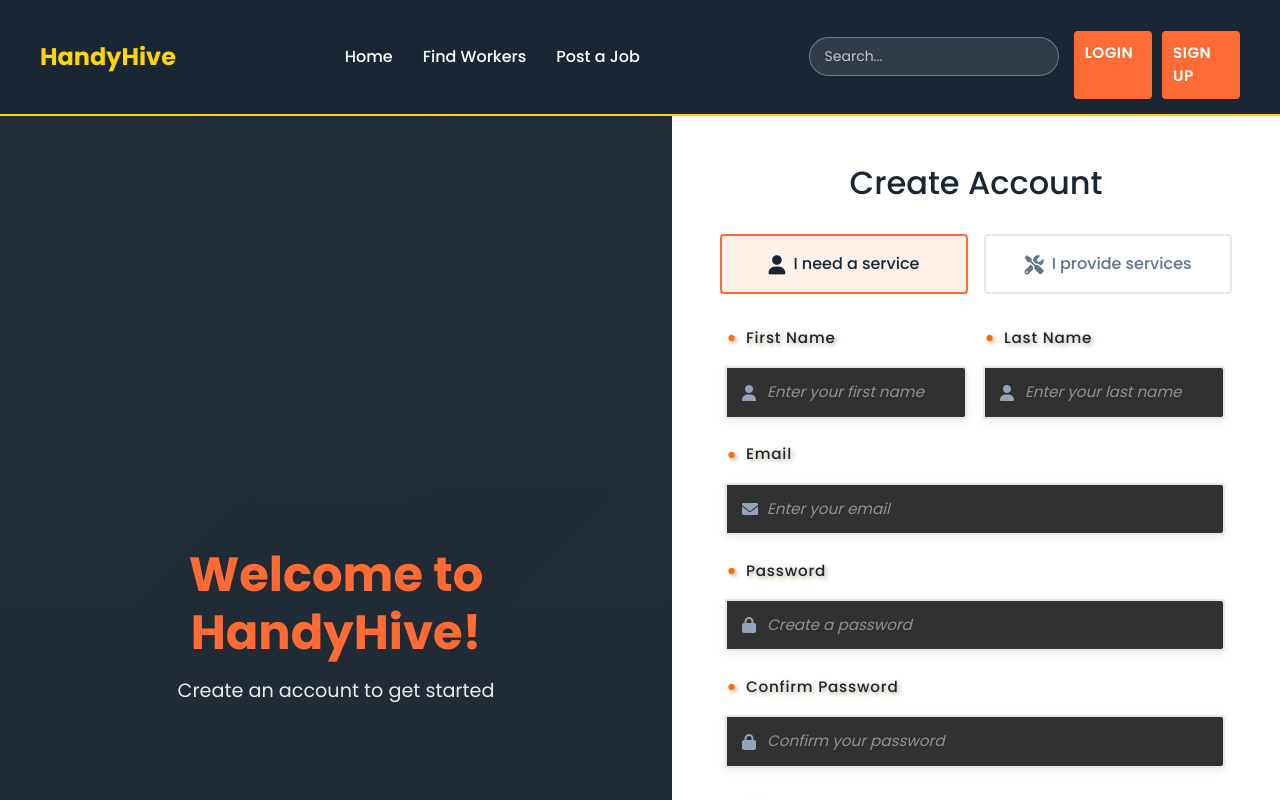
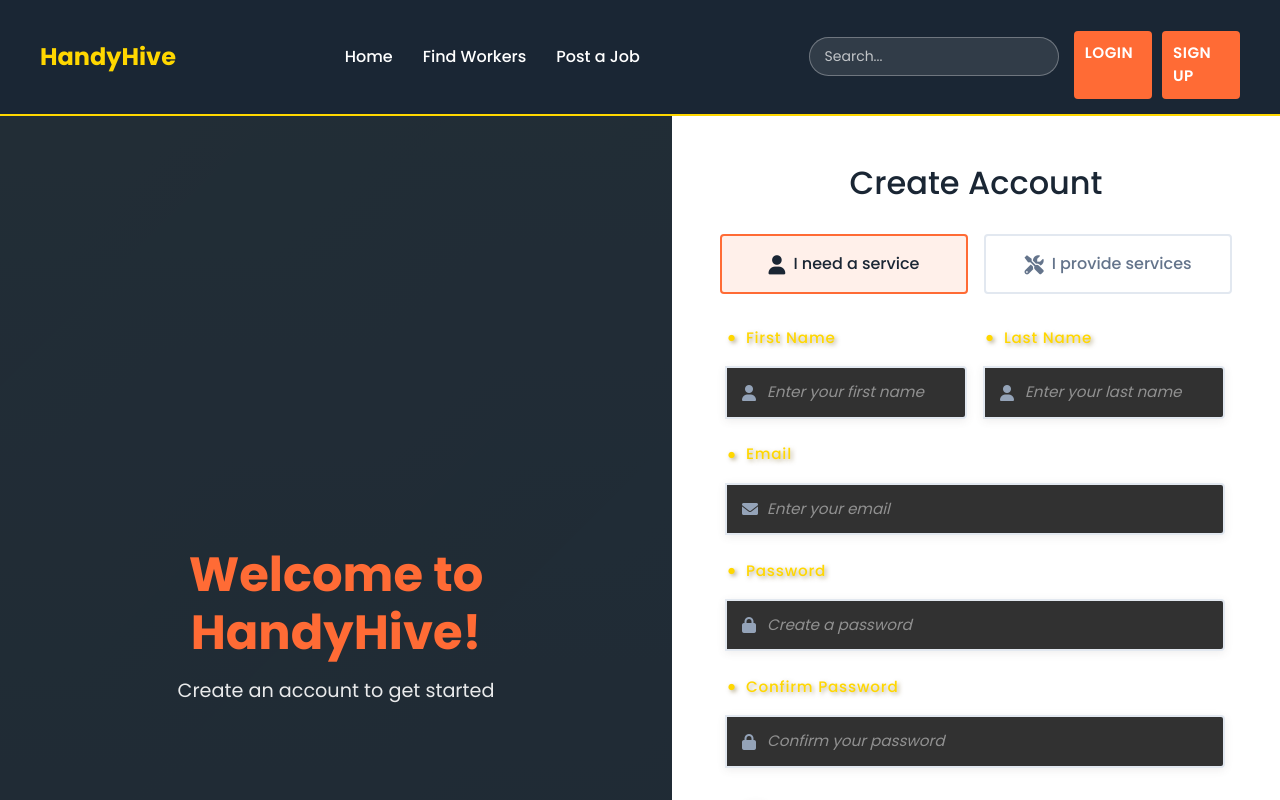
Before and after one commit to N210176/jobfinder, a React (Create React App) app: page /signup in a window 1280 px wide. Shown: the top 800 px of the page. Built offline with nearby package versions, Linux system fonts and the light colour scheme; the HTML template or start-up script is replaced by a standard one.

Commit message:
post job changes

```diff
--- a/src/pages/PostJob/PostJob.css
+++ b/src/pages/PostJob/PostJob.css
@@ -1,3 +1,28 @@
+/* Updated placeholder text and label colors */
+
+.form-group input::placeholder,
+.form-group input::-moz-placeholder,
+.form-group input:-ms-input-placeholder,
+.form-group input::-ms-input-placeholder,
+.form-group select option:first-child {
+    color: white !important;
+    font-weight: 400;
+    font-style: italic;
+}
+
+/* Ensure all labels are yellow */
+.form-group label, .photo-upload label, .address-group h3 {
+    color: #FFD700 !important; /* Bright yellow color */
+    text-shadow: 2px 2px 4px rgba(0, 0, 0, 0.5);
+}
+
+.form-group label::before, .address-group h3::before {
+    color: #FFD700 !important;
+}
+
+
+
+
 .post-job-page {
     padding: 40px 20px;
     max-width: 1200px;
@@ -237,7 +262,7 @@
 }
 
 .address-group h3 {
-    color: #ffffff;
+    color: #dbe211;
     margin-bottom: 1.2rem;
     font-size: 1.2rem;
     letter-spacing: 0.8px;
```
